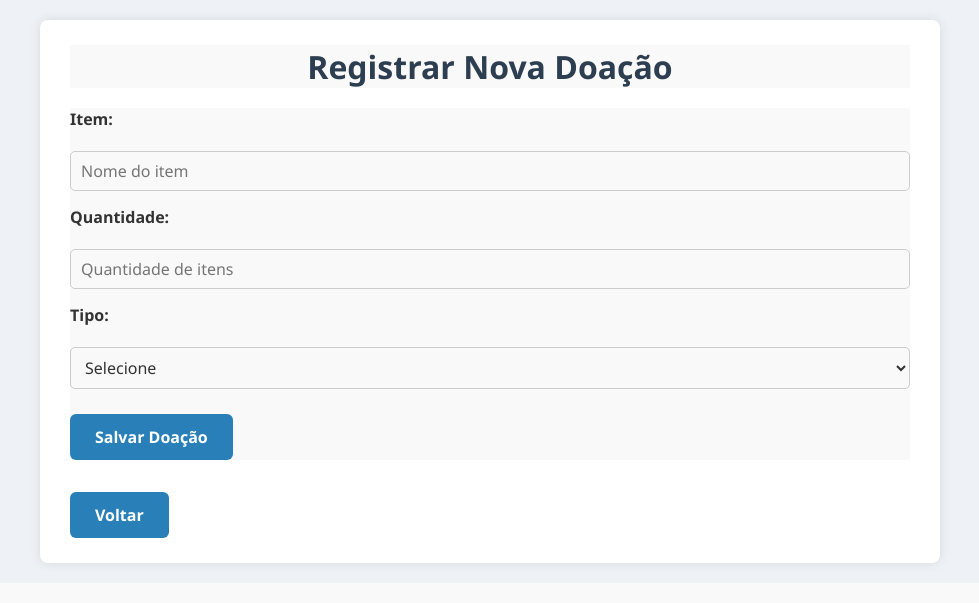
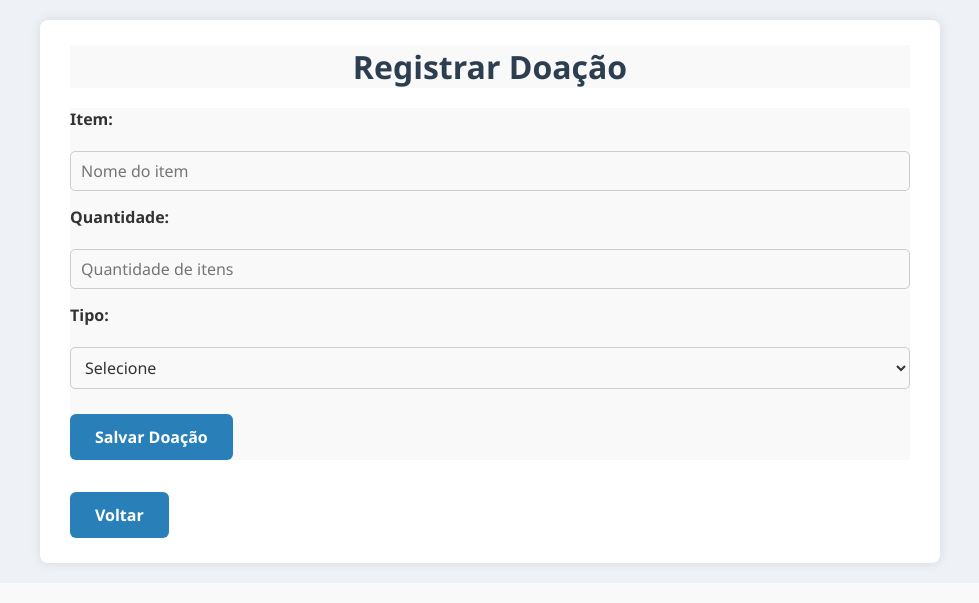
Before and after one commit to Michaelluiz4/Sistema-de-controle-de-doa-o, a Flask app: page /register_donate in a window 1280 px wide. Shown: the top 603 px of the page, without its empty margins (150-1129 px from the left). Run offline with Flask 3, Linux system fonts and the light colour scheme.

Commit message:
correção do título h1

```diff
--- a/templates/register_donate.html
+++ b/templates/register_donate.html
@@ -8,7 +8,7 @@
 </head>
 <body>
      <div class="container">
-        <h1>Registrar Nova Doação</h1>
+        <h1>Registrar Doação</h1>
 
         <form action="{{ url_for('register_donate') }}" method="POST">
             <label for="item">Item:</label>
```
